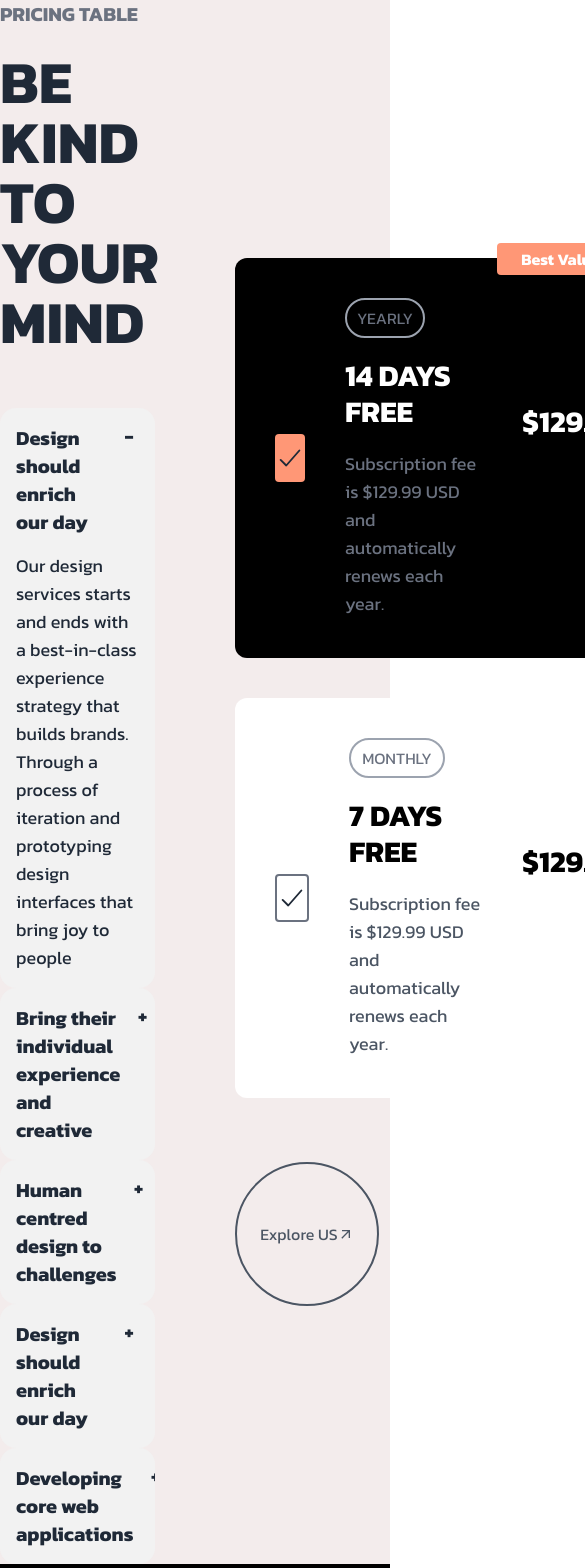
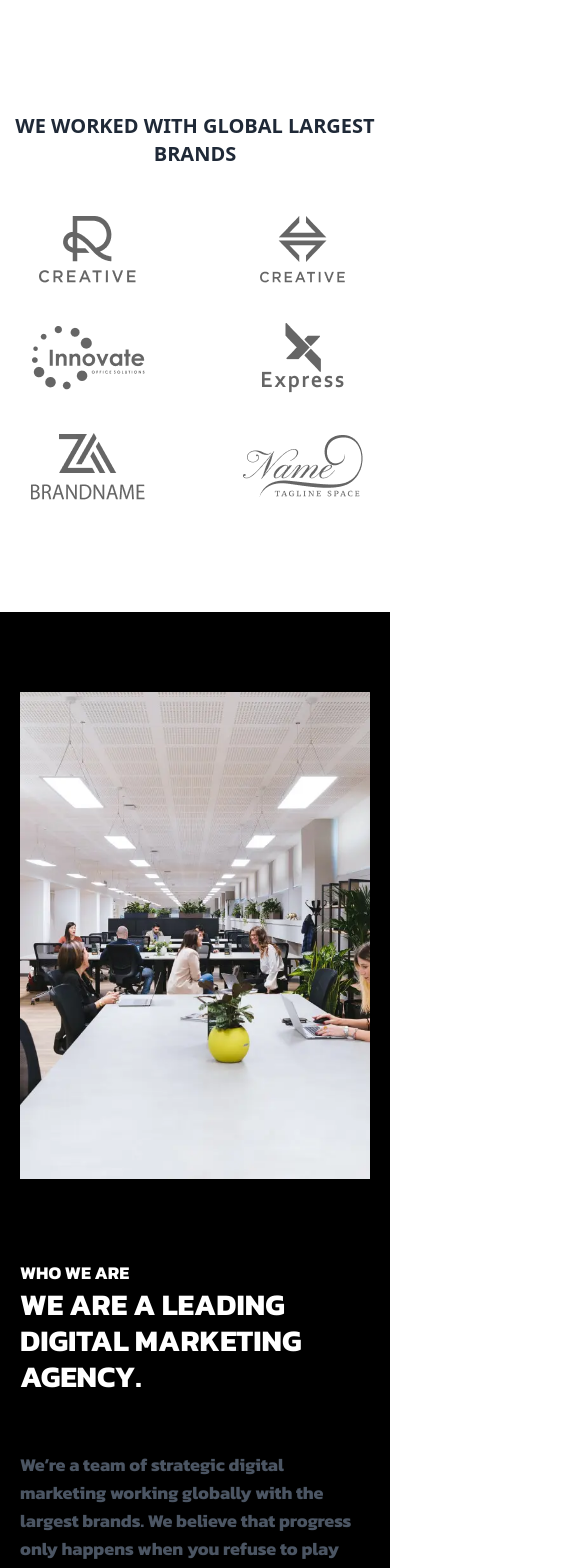
Before and after one commit to 21MoududAhammed/Digital-Marketing, a React (Vite) app: page / in a window 390 px wide. Shown: the top 1568 px of the page, 585 px wide, since content can reach past the window. Built offline with nearby package versions, Linux system fonts and the light colour scheme.

Commit message:
Pricing section done

```diff
--- a/src/App.jsx
+++ b/src/App.jsx
@@ -8,9 +8,10 @@ export default function App() {
   return (
     <>
       {/* <FeaturedWork /> */}
-      <Pricing/>
+
+      <Brands />
       <PositiveIntroduction />
-      <Brands />
+      <Pricing />
       <Footer />
     </>
   );
--- a/src/components/Pricing.jsx
+++ b/src/components/Pricing.jsx
@@ -1,8 +1,34 @@
 import { IoCheckmark } from "react-icons/io5";
-import { motion, useInView } from "framer-motion";
+import { motion } from "framer-motion";
 import { MdOutlineArrowOutward } from "react-icons/md";
 /* eslint-disable react/no-unescaped-entities */
 export default function Pricing() {
+  const cardOneVariant = {
+    hidden: { y: 50, opacity: 0 }, // Start below and invisible
+    visible: {
+      y: 0,
+      opacity: 1,
+      transition: {
+        delay: 0.2,
+        duration: 0.8,
+        ease: "easeInOut",
+      },
+    },
+  };
+
+  const cardTwoVariant = {
+    hidden: { y: -50, opacity: 0 }, // Start above and invisible
+    visible: {
+      y: 0,
+      opacity: 1,
+      transition: {
+        delay: 0.4,
+        duration: 0.8,
+        ease: "easeInOut",
+      },
+    },
+  };
+
   const circleVariant = {
     hidden: { y: -50, opacity: 0 }, // Start above and invisible
     visible: {
@@ -19,14 +45,16 @@ export default function Pricing() {
   const circleHover = {
     hover: {
       width: "100%", // Expand fill to 100%
+      color: "white", // Change text color to white on hover
       transition: {
         duration: 0.5,
         ease: "easeInOut",
       },
     },
   };
+
   return (
-    <section className="grid grid-cols-2 gap-20 md:py-24 md:px-16 font-kanit bg-[#f3ecec]">
+    <section className="grid grid-cols-1 md:grid-cols-2 gap-20 py-20 px-2 md:py-24 md:px-16 font-kanit bg-[#f3ecec]">
       <div>
         {/* heading  */}
         <div className="mb-14">
@@ -38,7 +66,6 @@ export default function Pricing() {
           </h1>
         </div>
         {/* accordean  */}
-        {/* <div> */}
         <div className="collapse collapse-plus bg-base-200">
           <input type="radio" name="my-accordion-3" defaultChecked />
           <div className="collapse-title text-xl font-semibold">
@@ -60,7 +87,7 @@ export default function Pricing() {
           </div>
           <div className="collapse-content">
             <p className="text-lg">
-              This is the second `$item's` accordion body. It is hidden by
+              This is the second $item's accordion body. It is hidden by
               default, until the collapse plugin adds the appropriate classes
               that we use to style each element. These classes.
             </p>
@@ -110,14 +137,18 @@ export default function Pricing() {
         </div>
       </div>
       {/* price cards  */}
-      <div className='flex flex-col justify-center items-start gap-16'>
-        <div className="flex flex-col justify-center items-center gap-10">
+      <div className="flex flex-col justify-center md:items-start gap-16">
+        <div className="flex flex-col justify-center items-center gap-5 md:gap-10">
           {/* card one  */}
-          <div className="relative p-10 flex justify-center items-center gap-10 bg-black text-white rounded-xl">
+          <motion.div
+            className="relative p-5 md:p-10 flex justify-center items-center gap-5 md:gap-10 bg-black text-white rounded-xl"
+            variants={cardOneVariant}
+            initial="hidden"
+            animate="visible"
+          >
             {/* checkbox icon  */}
-
-            <div className="h-12 w-14 rounded bg-[#ff9776] flex justify-center items-center ">
-              <span className="text-3xl text-gray-800">
+            <div className="h-10 md:h-12 w-14 rounded bg-[#ff9776] flex justify-center items-center ">
+              <span className="md:text-3xl text-gray-800">
                 <IoCheckmark />
               </span>
             </div>
@@ -126,53 +157,57 @@ export default function Pricing() {
               <div className="uppercase h-10 w-20 border-2 border-gray-400 rounded-full flex justify-center items-center ">
                 <p className="text-gray-500">yearly</p>
               </div>
-              <h1 className="uppercase text-3xl font-extrabold">
+              <h1 className="uppercase text-2xl sm:text-4xl font-extrabold">
                 14 days free
               </h1>
-              <p className="text-lg text-gray-500">
+              <p className="text-sm sm:text-lg text-gray-500">
                 Subscription fee is $129.99 USD and automatically renews each
                 year.
               </p>
             </div>
             {/* price  */}
-            <div>
-              <h2 className="relative bottom-9 text-3xl font-extrabold">
-                $129.99
-              </h2>
+            <div className="absolute top-8 right-20  md:relative md:bottom-9 md:top-0 md:right-0">
+              <h2 className="  text-2xl md:text-3xl font-extrabold">$129.99</h2>
             </div>
-            <div className="absolute right-10 top-[-15px] flex justify-center items-center h-8 w-32 bg-[#ff9776] rounded">
+            {/* badge  */}
+            <div className="absolute right-20 md:right-10 top-[-15px] flex justify-center items-center h-8 w-32 bg-[#ff9776] rounded">
               <p className="text-base white font-semibold">Best Value</p>
             </div>
-          </div>
+          </motion.div>
           {/* card two  */}
-          <div className=" p-10 flex justify-center items-center gap-10   rounded-xl bg-white">
+          <motion.div
+            className="relative p-5 md:p-10 flex justify-center items-center gap-5 md:gap-10 bg-white  rounded-xl "
+            variants={cardTwoVariant}
+            initial="hidden"
+            animate="visible"
+          >
             {/* checkbox icon  */}
-
-            <div className="h-12 w-14 rounded border-2 border-gray-500 flex justify-center items-center ">
-              <span className="text-3xl text-gray-800 ">
+            <div className="h-10 md:h-12 w-14 rounded border-2 border-gray-500 flex justify-center items-center ">
+              <span className="md:text-3xl text-gray-800">
                 <IoCheckmark />
               </span>
             </div>
             {/* plan details  */}
-            <div className="space-y-5">
-              <div className="uppercase h-10 w-24 border-2 border-gray-400 rounded-full flex justify-center items-center ">
-                <p className="text-gray-500">monthly</p>
+            <div className="space-y-5 ">
+              <div className="uppercase h-10 w-20 border-2 border-gray-400 rounded-full flex justify-center items-center ">
+                <p className="text-gray-500">yearly</p>
               </div>
-              <h1 className="uppercase text-3xl font-extrabold text-black">
+              <h1 className="uppercase text-2xl sm:text-4xl font-extrabold text-black">
                 7 days free
               </h1>
-              <p className="text-lg text-gray-600">
-                Subscription fee is $129.99 USD and automatically renews each
+              <p className="text-sm sm:text-lg text-gray-500">
+                Subscription fee is $12.99 USD and automatically renews each
                 year.
               </p>
             </div>
             {/* price  */}
-            <div>
-              <h2 className="relative bottom-9 text-3xl font-extrabold text-black">
-                $129.99
-              </h2>
+            <div className="absolute top-8 right-20  md:relative md:bottom-9 md:top-0 md:right-0">
+              <h2 className="  text-2xl md:text-3xl font-extrabold">$129.99</h2>
             </div>
-          </div>
+
+          </motion.div>
+
+
         </div>
         {/* circle */}
         <motion.div
@@ -190,10 +225,16 @@ export default function Pricing() {
             variants={circleHover} // Animate width to 100% on hover
           />
           {/* Content inside the circle */}
-          <div className="relative z-10 flex justify-center items-center text-gray-600 hover:text-white">
-            Explore US
-            <MdOutlineArrowOutward />
-          </div>
+          <motion.div
+            className="relative z-10 flex justify-center items-center text-gray-600"
+            variants={{ hover: { color: "white" } }} // Change text color to white on hover
+          >
+            <div>
+            <p>Try It </p>
+            <p>Free Now</p>
+            </div>
+            <h6><MdOutlineArrowOutward /></h6>
+          </motion.div>
         </motion.div>
       </div>
     </section>
```
